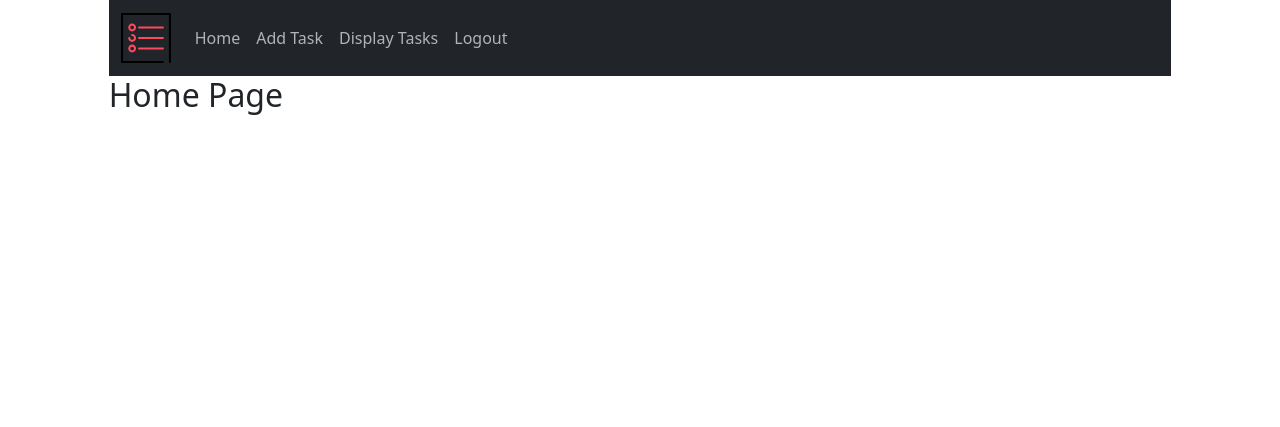
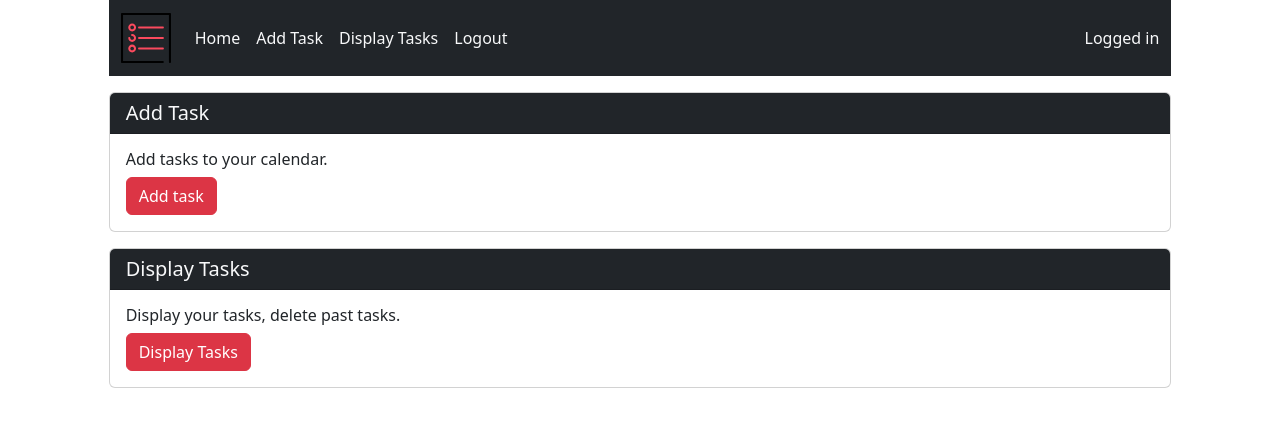
Before and after one commit to badgersky/todo-web-app, a Django app: page / in a window 1280 px wide. Shown: the top 427 px of the page. Run offline with Django 4.2, Linux system fonts and the light colour scheme; the visitor is signed in with stand-in values (Sample User, id 1); some libraries are stand-ins or nearby versions.

Commit message:
update home page

```diff
--- a/home/templates/home/home.html
+++ b/home/templates/home/home.html
@@ -7,5 +7,26 @@
 {% endblock %}
 
 {% block content %}
-    <h2>Home Page</h2>
+    <div class="card mt-3">
+        <h5 class="card-header bg-dark text-light">Add Task</h5>
+        <div class="card-body">
+            <h6 class="card-text">Add tasks to your calendar.</h6>
+            {% if user.is_authenticated %}
+                <a href="{% url 'tasks:add' %}" class="btn btn-danger">Add task</a>
+            {% else %}
+                <a href="{% url 'users:login' %}" class="btn btn-danger">Login</a>
+            {% endif %}
+        </div>
+    </div>
+    <div class="card mt-3">
+        <h5 class="card-header bg-dark text-light">Display Tasks</h5>
+        <div class="card-body">
+            <h6 class="card-text">Display your tasks, delete past tasks.</h6>
+            {% if user.is_authenticated %}
+                <a href="{% url 'tasks:list' %}" class="btn btn-danger">Display Tasks</a>
+            {% else %}
+                <a href="{% url 'users:login' %}" class="btn btn-danger">Login</a>
+            {% endif %}
+        </div>
+    </div>
 {% endblock %}
--- a/templates/partials/nav.html
+++ b/templates/partials/nav.html
@@ -10,29 +10,32 @@
             <span class="navbar-toggler-icon"></span>
         </button>
         <div class="collapse navbar-collapse" id="navbarNav">
-            <ul class="navbar-nav">
+            <ul class="navbar-nav me-auto mb-2 mb-lg-0">
                 <li class="nav-item">
-                    <a class="nav-link" href="{% url 'home:home' %}">Home</a>
+                    <a class="nav-link text-light" href="{% url 'home:home' %}">Home</a>
                 </li>
                 {% if user.is_authenticated %}
                     <li class="nav-item">
-                        <a class="nav-link" href="{% url 'tasks:add' %}">Add Task</a>
+                        <a class="nav-link text-light" href="{% url 'tasks:add' %}">Add Task</a>
                     </li>
                     <li class="nav-item">
-                        <a class="nav-link" href="{% url 'tasks:list' %}">Display Tasks</a>
+                        <a class="nav-link text-light" href="{% url 'tasks:list' %}">Display Tasks</a>
                     </li>
                     <li class="nav-item">
-                        <a class="nav-link" href="{% url 'users:logout' %}">Logout</a>
+                        <a class="nav-link text-light" href="{% url 'users:logout' %}">Logout</a>
                     </li>
                 {% else %}
                     <li class="nav-item">
-                        <a class="nav-link" href="{% url 'users:login' %}">Login</a>
+                        <a class="nav-link text-light" href="{% url 'users:login' %}">Login</a>
                     </li>
                     <li class="nav-item">
-                        <a class="nav-link" href="{% url 'users:register' %}">Register</a>
+                        <a class="nav-link text-light" href="{% url 'users:register' %}">Register</a>
                     </li>
                 {% endif %}
             </ul>
+            {% if user.is_authenticated %}
+                <span class="navbar-text text-light">Logged in</span>
+            {% endif %}
         </div>
     </div>
 </nav>
```
